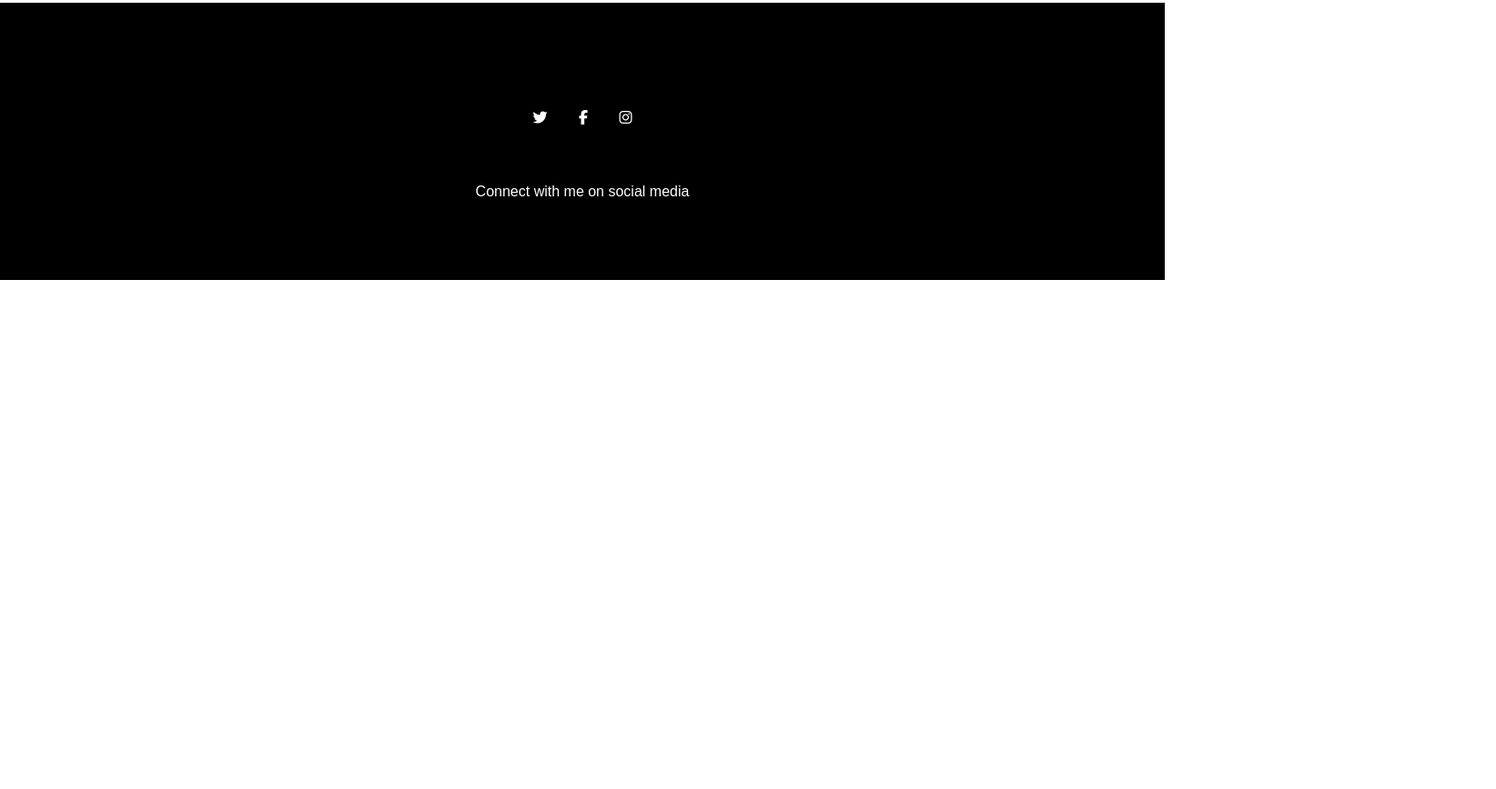
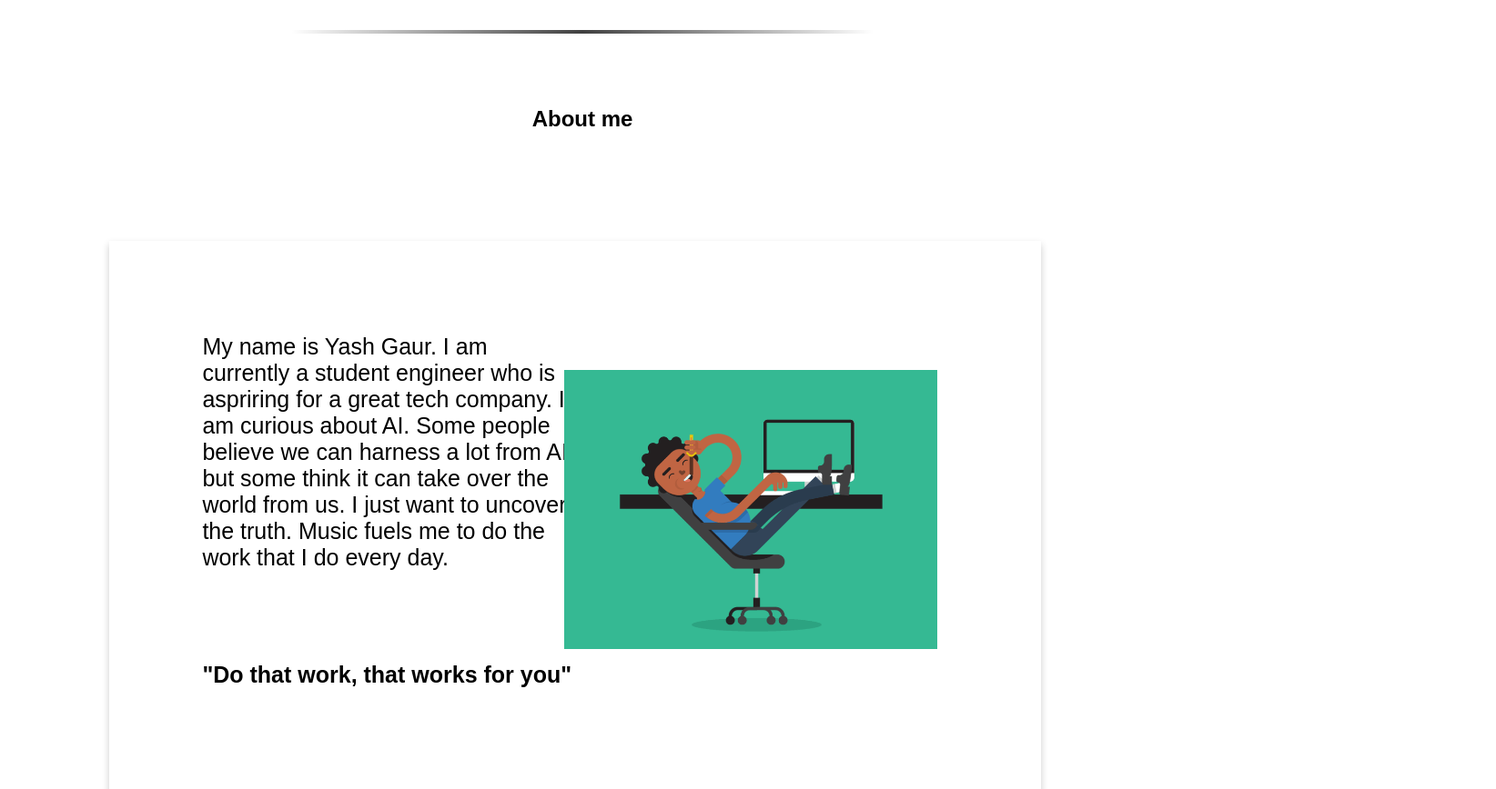
Before and after one commit to gaurbhai512/Personal-site, a plain HTML site: page index.html in a window 1280 px wide. Shown: the part 2360-3228 px from the top of the page at 91% size, 1644 px wide, since content can reach past the window. Before the commit the page ends 2668 px from the top, so only its background shows below. Drawn offline with Linux system fonts and the light colour scheme.

Commit message:
Add files via upload

```diff
--- a/index.html
+++ b/index.html
@@ -117,6 +117,23 @@
       </div>
     </div>
 
+    <hr>
+
+    <div id="about-me">
+      <h2>About me</h2>
+      <div class="card">
+        <div class="about-me">
+          My name is Yash Gaur. I am currently a student engineer who is aspriring for a great tech company. I am curious about AI. Some people believe we can harness a lot from AI but some think it can take over the world from us. I just want to uncover the truth. Music fuels me to do the work that I do every day.
+        <div class="quote">
+          "Do that work, that works for you"
+        </div>
+        </div>
+        <div class="about-me-img-div">
+          <img class="about-me-img" src="images/about-me.gif">
+        </div>
+      </div>
+    </div>
+
 
 
 
--- a/styles.css
+++ b/styles.css
@@ -193,3 +193,40 @@ li {
   font-size: 30px;
   margin-bottom: 50px;
 }
+
+.about-me-img {
+  max-width: 40%;
+  height: auto;
+  text-align: right;
+  padding-top : 0;
+}
+
+#about-me .card {
+  width: 80%;
+  margin: 120px;
+  padding-bottom: 0;
+}
+
+#about-me h2{
+  text-align: center;
+}
+
+.about-me {
+   padding-left: 10%;
+  padding-top: 10%;
+  padding-right: 50%;
+  padding-bottom: 0;
+  font-size: 25px;
+}
+
+.about-me-img-div {
+  position: relative;
+  top: -350px;
+  left: 500px;
+}
+
+.quote {
+  font-size: 25px;
+  font-weight: 600;
+  margin-top: 100px;
+}
```
Also changed, not shown: images/about-me.gif (added).
